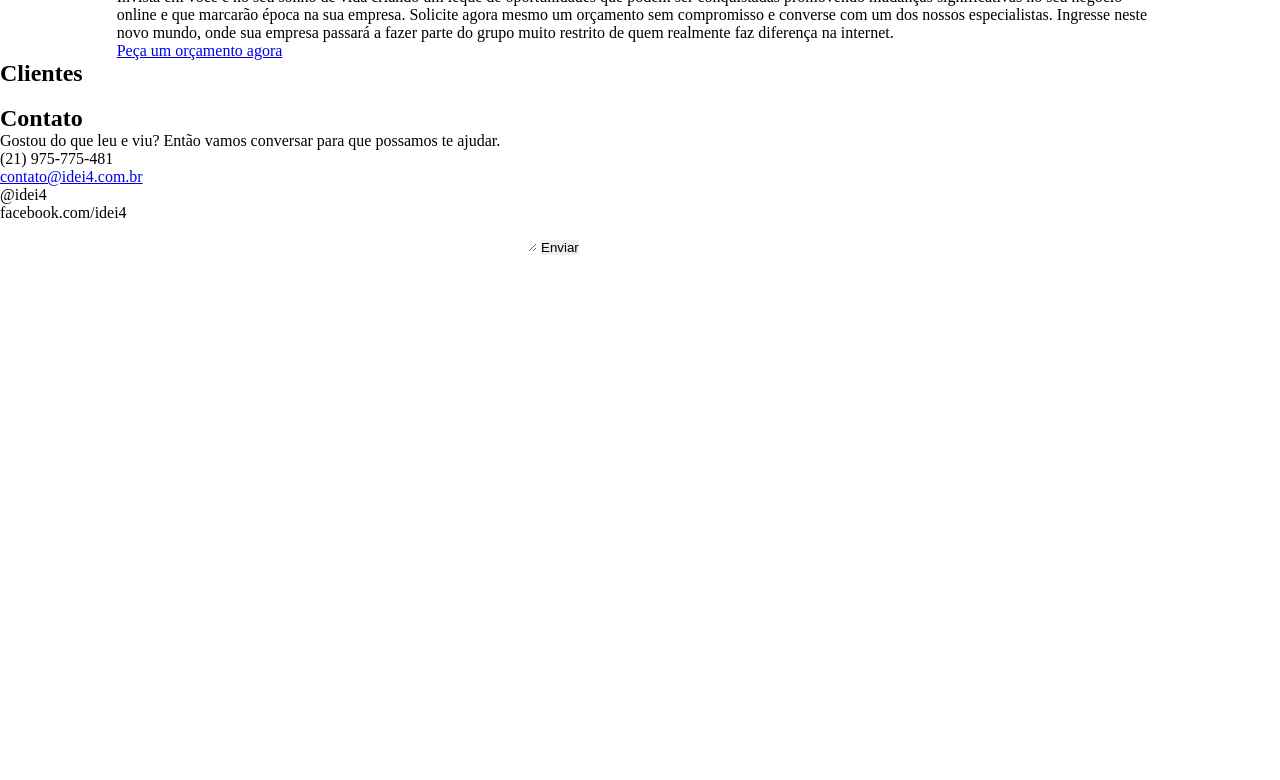
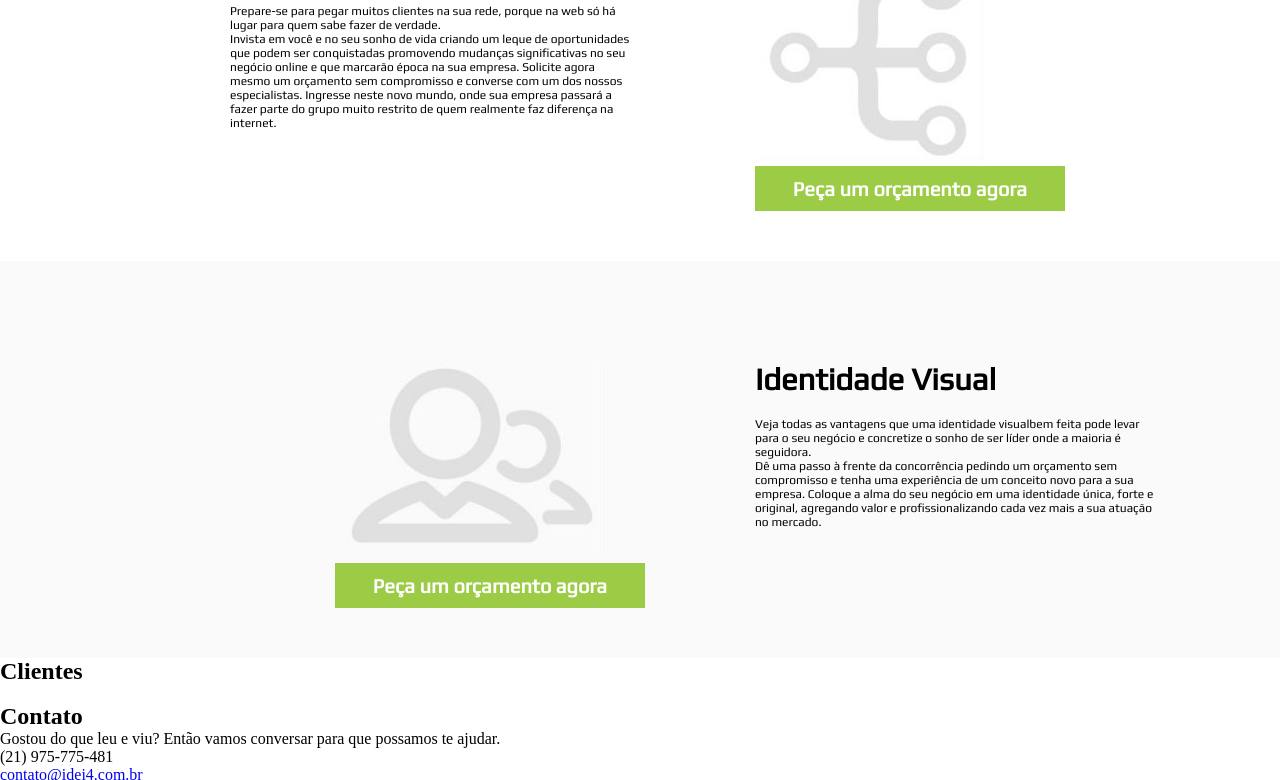
Before and after one commit to rodrigoIdei4/site-institucional-idei4, a website: page index.html in a window 1280 px wide. Shown: the part 682-1462 px from the top of the page. Before the commit the page ends 938 px from the top, so only its background shows below. Drawn offline with nearby package versions, Linux system fonts and the light colour scheme; some packages are replaced by stand-ins of ours; no server answers.

Commit message:
Criado a seção de Serviços

```diff
--- a/index.html
+++ b/index.html
@@ -31,10 +31,26 @@
 				<p class="button"><a href="#">Quem somos</a></p>
 			</section>
 			<section id="desenvolvimento-de-sites">
-				<h1>Desenvolvimento de Sites</h1>
-				<p>Prepare-se para pegar muitos clientes na sua rede, porque na web só há lugar para quem sabe fazer de verdade.</p>
-				<p>Invista em você e no seu sonho de vida criando um leque de oportunidades que podem ser conquistadas promovendo mudanças significativas no seu negócio online e que marcarão época na sua empresa. Solicite agora mesmo um orçamento sem compromisso e converse com um dos nossos especialistas. Ingresse neste novo mundo, onde sua empresa passará a fazer parte do grupo muito restrito de quem realmente faz diferença na internet.</p>
-				<p class="button"><a href="#/orcamento">Peça um orçamento agora</a></p>
+				<div class="texto">
+					<h1>Desenvolvimento de Sites</h1>
+					<p>Prepare-se para pegar muitos clientes na sua rede, porque na web só há lugar para quem sabe fazer de verdade.</p>
+					<p>Invista em você e no seu sonho de vida criando um leque de oportunidades que podem ser conquistadas promovendo mudanças significativas no seu negócio online e que marcarão época na sua empresa. Solicite agora mesmo um orçamento sem compromisso e converse com um dos nossos especialistas. Ingresse neste novo mundo, onde sua empresa passará a fazer parte do grupo muito restrito de quem realmente faz diferença na internet.</p>
+				</div>
+				<div class="imagem">
+					<img src="css/images/img-desenvolvimento-site.jpg" alt="Desenvolvimeto de sites">
+					<p class="button"><a href="#/orcamento">Peça um orçamento agora</a></p>
+				</div>
+			</section>
+			<section id="identidade-visual">
+				<div class="imagem">
+					<img src="css/images/img-identidade-visual.jpg" alt="Desenvolvimeto de sites">
+					<p class="button"><a href="#/orcamento">Peça um orçamento agora</a></p>
+				</div>
+				<div class="texto">
+					<h1>Identidade Visual</h1>
+					<p>Veja todas as vantagens que uma identidade visualbem feita pode levar para o seu negócio e concretize o sonho de ser líder onde a maioria é seguidora.</p>
+					<p>Dê uma passo à frente da concorrência pedindo um orçamento sem compromisso e tenha uma experiência de um conceito novo para a sua empresa. Coloque a alma do seu negócio em uma identidade única, forte e original, agregando valor e profissionalizando cada vez mais a sua atuação no mercado.</p>
+				</div>
 			</section>
 			<section class="clientes">
 				<h2>Clientes</h2>
--- a/sass/estilo.scss
+++ b/sass/estilo.scss
@@ -1,4 +1,12 @@
 @import "zen-grids";
+
+@mixin botao($width, $height, $background, $alinhamentoHorizontal, $alinhamentoVertical){
+	width: $width;
+	height: $height;
+	background: $background;
+	text-align: $alinhamentoHorizontal;
+	line-height: $alinhamentoVertical;
+}
 
 *{
 	margin: 0;
@@ -82,10 +90,79 @@ header{
 	}
 
 	#desenvolvimento-de-sites{
-		@include zen-grid-item(10, 2);
+		@include zen-grid-item(12, 1);
 		clear: both;
 		margin-top: 100px;
+		margin-bottom: 50px;
+		font-family: 'Play', sans-serif;
+
+		.texto{
+			@include zen-grid-item(4, 3);
+
+			h1{
+				font-size: 31px;
+				margin-bottom: 20px;
+			}
+			p{
+				font-size: 12px;
+			}
+		}
+
+		.imagem{
+			@include zen-grid-item(3, 8);
+		}
+
+		.button{
+			@include botao(310px, 45px, #9ccc45, center, 45px);
+
+			a{
+				color: #fff;
+				font-weight: bold;
+				font-size: 20px;
+				text-decoration: none;
+				display: block;
+			}
+		}
 	}
+
+	#identidade-visual{
+		@include zen-grid-item(12,1);
+		clear: both;
+		padding-top: 100px;
+		padding-bottom: 50px;
+		font-family: 'Play', sans-serif;
+		background: #fafafa;
+
+		.texto{
+			@include zen-grid-item(4, 8);
+
+			h1{
+				font-size: 31px;
+				margin-bottom: 20px;
+			}
+			p{
+				font-size: 12px;
+			}
+		}
+
+		.imagem{
+			@include zen-grid-item(3, 4);
+		}
+
+		.button{
+			@include botao(310px, 45px, #9ccc45, center, 45px);
+
+			a{
+				color: #fff;
+				font-weight: bold;
+				font-size: 20px;
+				text-decoration: none;
+				display: block;
+			}
+		}
+	}
+
+
 
 	.clientes{
 		clear: both;
```
Also changed, not shown: css/estilo.css, css/estilo.min.css, css/images/img-desenvolvimento-site.jpg (added), css/images/img-identidade-visual.jpg (added), 1 other file.
